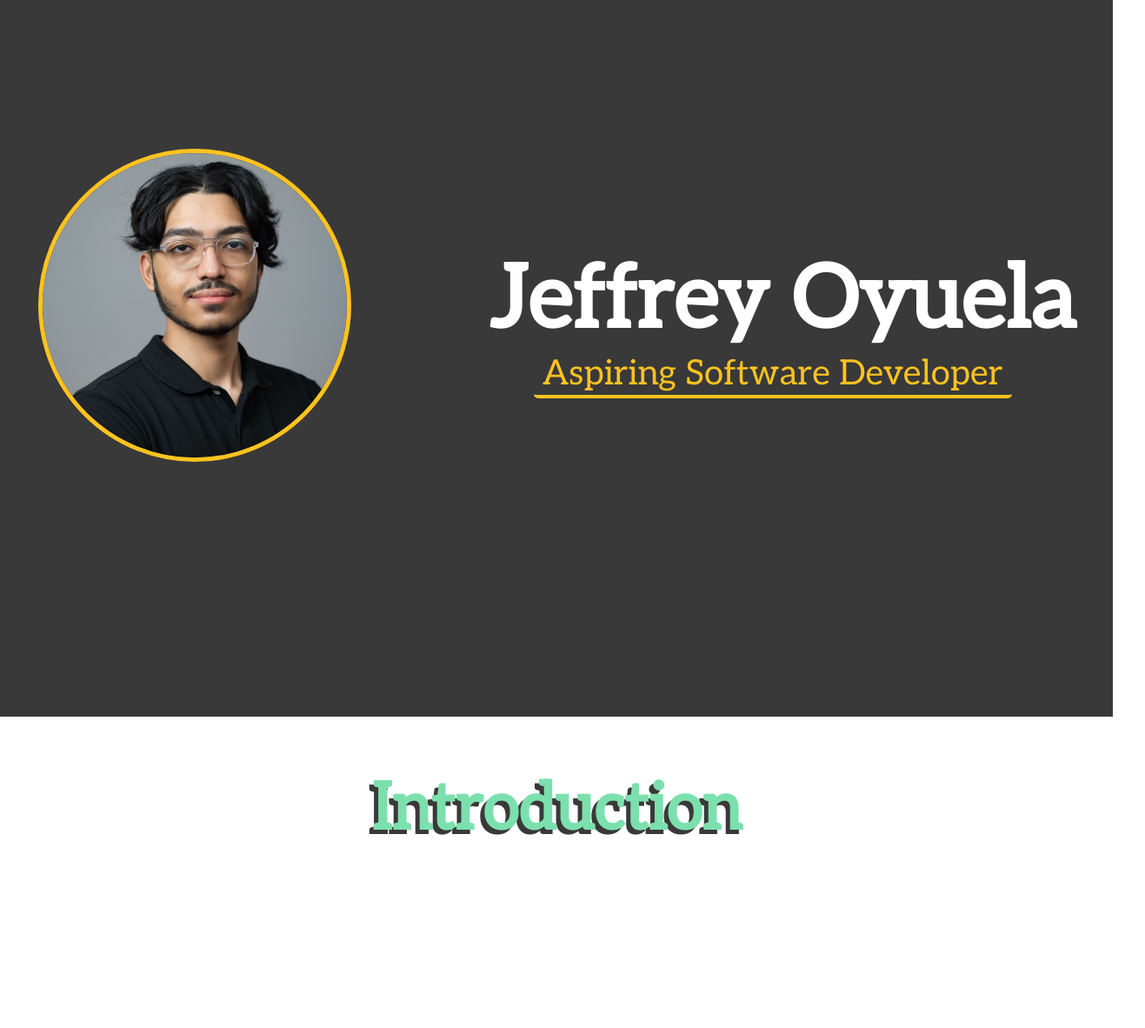
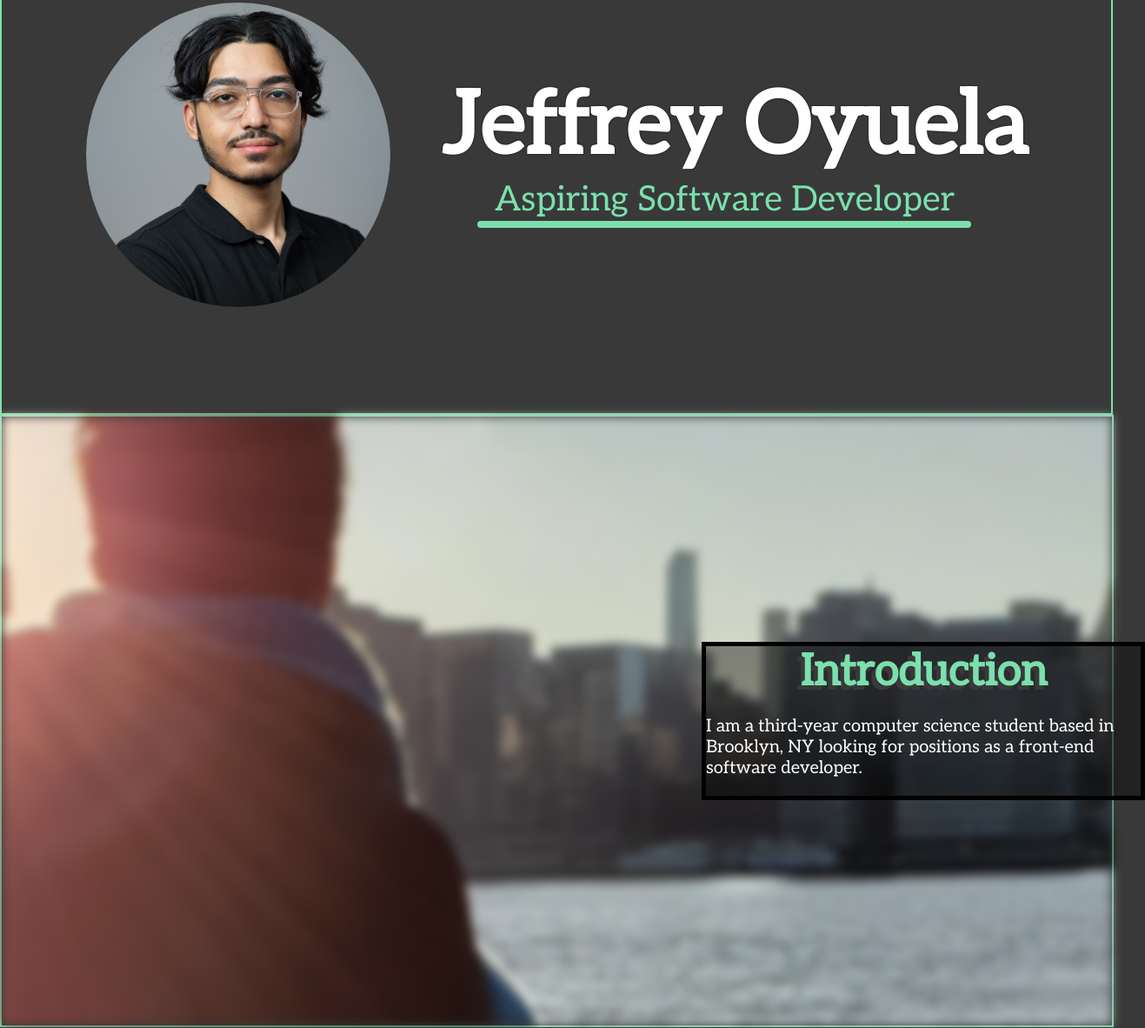
Before and after one commit to JeffreyO1224/Jeffrey-Portfolio, a plain HTML site: page index.html in a window 1280 px wide. Shown: the part 107-1289 px from the top of the page at 87% size, 1317 px wide, since content can reach past the window. Drawn offline with Linux system fonts and the light colour scheme.

Commit message:
Changed colors, added intro section

```diff
--- a/index.html
+++ b/index.html
@@ -9,26 +9,31 @@
     <link rel="preconnect" href="https://fonts.gstatic.com" crossorigin>
     <link href="https://fonts.googleapis.com/css2?family=Aleo&display=swap" rel="stylesheet">
 </head>
+
+
 <body>
+
     <div class="hero">
         <div id="main-img">
-            <img src="images/picture.jpg" id = "jeff-img" alt: Jeffrey smiling at the camera>
+            <img src="images/picture.jpg" id = "jeff-img" >
         </div>
 
         <div id="nameline">
             <h1 id="name">Jeffrey Oyuela</h1>
             <p id = "headline">Aspiring Software Developer</p>
+            <p class="underline" id="headline-underline"></p>
         </div>
 
     </div>
 
-    <div class="introduction">
-        <div class = "title">
-            <h2>
-                Introduction
-            </h2>
-            <p>
+    <div id="introduction">
+        <img src="images/tranqui.jpg" id="intro-img">
 
+        <div id="intro-box">
+            <h2 class="title">Introduction</h2>
+
+            <p id="bio">
+                I am a third-year computer science student based in Brooklyn, NY looking for positions as a front-end software developer.
             </p>
         </div>
 
--- a/styles.css
+++ b/styles.css
@@ -1,15 +1,30 @@
+/* CSS HEX
+--berkeley-blue: #103166ff;
+--cool-gray: #A49FC1ff;
+--ultra-violet: #585293ff;
+--rebecca-purple: #59398Cff;
+--platinum: #E9E8E7ff;
+--delft-blue: #263974ff;
+--cerulean: #1C7099ff;
+*/
+
 body{
-    color: white;
-    background-color: #ffFFFF;
+    background-color: #393939;
+    /*background-image: url("images/ethereal.png");
+    background-attachment: fixed;
+    backdrop-filter: blur(6px);*/
+    color: black;
     margin: 0px;
     font-family: 'Aleo', serif;
 }
 
 .hero{
+    /* margin: px; */
+    padding: 40px;
     display: flex;
     background-color: #393939;
-    width: cover;
-    height: 931px;
+    border: 2px solid #7be0ad;
+    height: 500px;
     text-align: center;
     font-size: 50px;
     justify-content: center;
@@ -19,34 +34,89 @@ body{
 
 #jeff-img{
     height: 350px;
-    border: 5px solid #ffc31f;
-    border-radius: 350px;
+    margin: auto auto;
+    text-shadow: 0px 0px 10px white;
+    backdrop-filter: blur(10px);
+    border-radius: 50%;
 }
 
 #nameline{
-    margin-left: 100px;
+    margin-bottom: 90px;
 }
 
 #name{
+    color: white;
     text-align: center;
+    text-shadow: 0px 0px 2px black;
     margin-bottom:0px;
     margin-left: 60px;
 }
 
 #headline{
-    color: #ffc31f;
+    color: #7be0ad;
     font-size: 40px;
-    margin-top: 0px;
-    margin-left: 110px;
-    border-bottom: 4px solid #ffc31f;
-    border-radius: 5px;
+    margin: 0px 0px 0px 110px;
     width: 550px;
 }
 
+.underline{
+    margin: 0;
+    border: 4px solid #7be0ad;
+}
+
+#headline-underline{
+    width: 560px;
+    margin-left: 100px;
+    border-radius: 5px;
+}
+
+
+#introduction{
+    margin: 0px;
+    border: 2px solid #7be0ad;
+    display:flex;
+    position: relative;
+    width: 99.8%;
+}
+
+#introduction:hover #intro-img{
+    filter:blur(0px);
+}
+
+#intro-img{
+    filter: blur(6px);
+    object-fit: none;
+    width: 100%;
+    height: 700px;
+}
+
+#intro-box{
+    margin: 0px;
+    display: flex;
+    flex-direction: column;
+    background-color: rgba(0, 0, 0, 0.4);
+    width: 500px;
+    border: 5px solid black;
+    position: absolute;
+    top: 50%;
+    left: 83%;
+     transform: translate(-50%, -50%);
+
+}
+
+
+
 .title{
+    margin: 0px;
     color: #7be0ad;
     text-shadow: -5px 5px 0px #393939;
     text-align: center;
     font-size: 50px;
-    margin-bottom: 500px;
 }
+
+
+#bio{
+    color: white;
+    text-align: start;
+    font-size: 20px;
+}
```
Also changed, not shown: images/tranqui.jpg (added), 1 other file.
